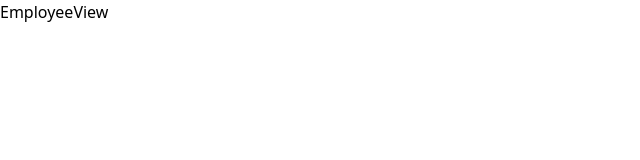
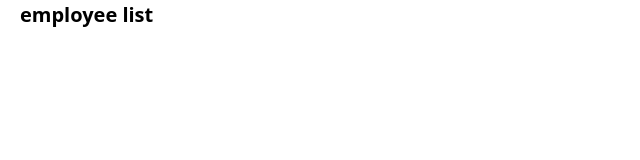
Before and after one commit to Maede-Dev/dotweb-interview, a React (Create React App) app: page /employee in a window 1280 px wide. Shown: the top 160 px of the page, without its empty margins (0-640 px from the left). Built offline with nearby package versions, Linux system fonts and the light colour scheme.

Commit message:
handle axios in employee page

```diff
--- a/package.json
+++ b/package.json
@@ -10,6 +10,7 @@
     "@types/node": "^16.18.101",
     "@types/react": "^18.3.3",
     "@types/react-dom": "^18.3.0",
+    "axios": "^1.7.2",
     "react": "^18.3.1",
     "react-dom": "^18.3.1",
     "react-hook-form": "^7.52.1",
--- /dev/null
+++ b/src/api/index.tsx
@@ -0,0 +1,16 @@
+import axios from "axios";
+
+const axiosInstance = axios.create({
+  baseURL: `${process.env.REACT_APP_BASE_URL}/api/v1`,
+});
+
+axiosInstance.interceptors.request.use(function (config) {
+  const tokenValue = localStorage.getItem("TEST_TOKEN");
+
+  if (tokenValue) {
+    config.headers["Authorization"] = "Bearer " + tokenValue;
+  }
+
+  return config;
+});
+export default axiosInstance;
--- a/src/views/employeeView.tsx
+++ b/src/views/employeeView.tsx
@@ -1,7 +1,11 @@
 import React from "react";
 
 const EmployeeView = () => {
-  return <div>EmployeeView</div>;
+  return (
+    <div>
+      <h1 className="text-[20px] ml-5 font-bold block">employee list</h1>
+    </div>
+  );
 };
 
 export default EmployeeView;
```
Also changed, not shown: 2 other files (tests, documents, lock files or other folders).
